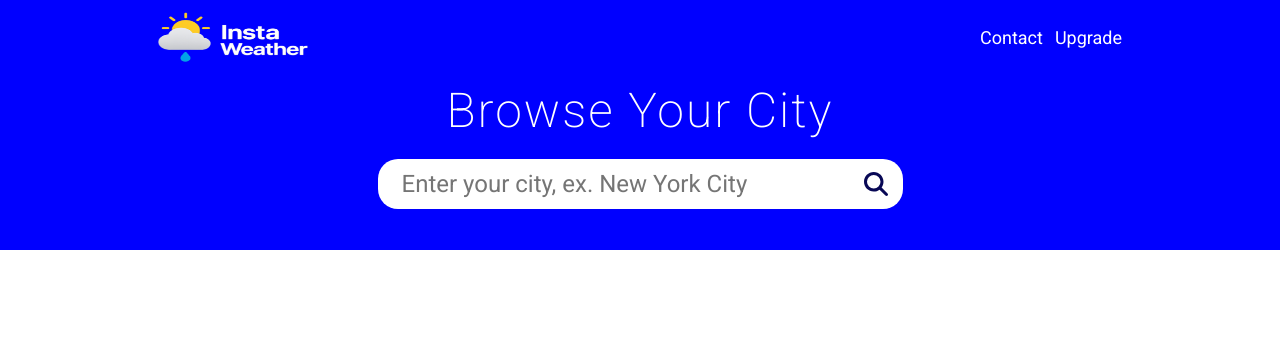
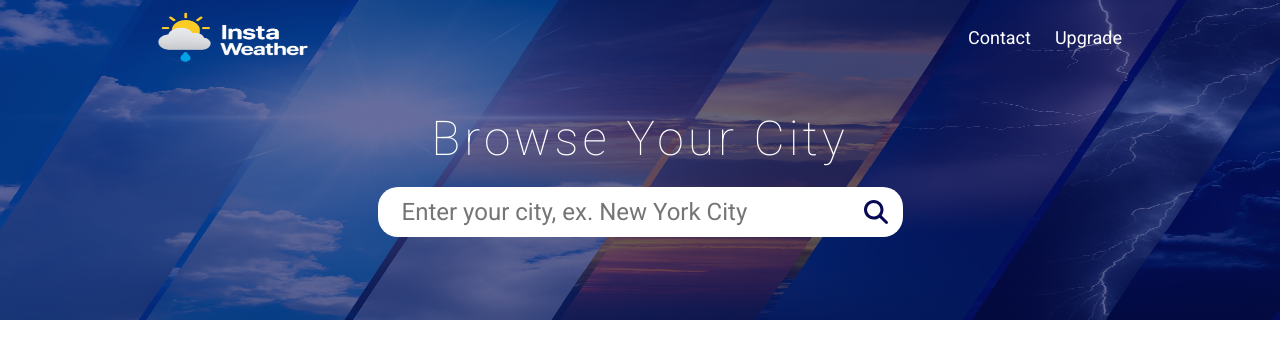
Before and after one commit to davidsaleh03/weather-project, a React (Create React App) app: page / in a window 1280 px wide. Shown: the top 358 px of the page. Built offline with nearby package versions, Linux system fonts and the light colour scheme.

Commit message:
nav top one

```diff
--- a/src/components/NavOne.jsx
+++ b/src/components/NavOne.jsx
@@ -1,10 +1,12 @@
 import React from "react";
 import Logo from "../assets/logo3.png";
+import Background from "../assets/overlay.png";
 import { FontAwesomeIcon } from '@fortawesome/react-fontawesome'
 import { faMagnifyingGlass } from '@fortawesome/free-solid-svg-icons'
 
 const NavOne = () => {
   return (
+    <>
     <div className='NavOne'>
       <div className="nav__container">
           <div className="nav__top">
@@ -12,8 +14,8 @@ const NavOne = () => {
               <img src={Logo} alt="" />
             </figure>
             <ul className="nav__top--right">
-              <li className="top__right--item">Contact</li>
-              <li className="top__right--item item--2">Upgrade</li>
+              <li className="top__right--item link__hover-effect">Contact</li>
+              <li className="top__right--item item--2 link__hover-effect">Upgrade</li>
             </ul>
           </div>
           <div className="nav__middle">
@@ -31,7 +33,10 @@ const NavOne = () => {
             </form>
           </div>
       </div>
+      <img src={Background} alt="" className="background__nav" />
+      <div className="background__color"></div>
     </div>
+    </>
   );
 };
 
--- a/src/index.css
+++ b/src/index.css
@@ -18,13 +18,14 @@ NAV BAR
 */
 
 .NavOne {
-  background-color: blue;
   width: 100%;
-  height: 250px;
+  height: 320px;
   position: absolute;
   top: 0;
   left: 0;
   overflow: hidden;
+  background-color: rgba(6, 17, 97, 0.608);
+  z-index: 1000000;
 }
 
 .nav__container {
@@ -33,11 +34,13 @@ NAV BAR
   display: flex;
   flex-direction: column;
   padding: 12px 18px;
+  z-index: 1000000;
 }
 
 .nav__logo {
   width: 150px;
   height: 50px;
+  z-index: 1000000;
 }
 
 .nav__logo img {
@@ -49,7 +52,8 @@ NAV BAR
   display: flex;
   justify-content: space-between;
   align-items: center;
-  margin-bottom: 20px;
+  margin-bottom: 48px;
+    z-index: 1000000;
 }
 
 .nav__middle {
@@ -57,6 +61,7 @@ NAV BAR
   flex-direction: column;
   justify-content: center;
   align-items: center;
+    z-index: 1000000;
 }
 
 .nav__top--right {
@@ -68,16 +73,17 @@ NAV BAR
     font-size: 18px;
     font-weight: 400;
     color: #fff;
+    cursor: not-allowed;
 }
 
 .top__right--item:first-child {
-  margin-right: 12px;
+  margin-right: 24px;
 }
 
 .nav__middle--title {
   font-size: 48px;
-  font-weight: 200;
-  letter-spacing: 2px;
+  font-weight: 100;
+  letter-spacing: 4px;
   color: #fff;
   margin-bottom: 20px;
 }
@@ -131,6 +137,47 @@ NAV BAR
   box-shadow: none;
 }
 
+.link__hover-effect {
+    position: relative;
+}
+
+.link__hover-effect:after {
+    content: "";
+    position: absolute;
+    background-color: white;
+    bottom: -3px;
+    height: 3px;
+    width: 0%;
+    right: 0;
+    transition: all 300ms ease;
+}
+
+.link__hover-effect:hover:after {
+    left: 0;
+    width: 100%;
+}
+
+.background__nav {
+  position: absolute;
+  width: 100%;
+  height: 100%;
+  top: 50%;
+  left: 50%;
+  transform: translate(-50%, -50%);
+  z-index: 1;
+}
+
+.background__color {
+  position: absolute;
+  width: 100%;
+  height: 100%;
+  top: 50%;
+  left: 50%;
+  transform: translate(-50%, -50%);
+  background-color: rgba(6, 17, 97, 0.608);
+  z-index: 1;
+}
+
 @media(max-width: 1040px) {
   .nav__container {
     max-width: 800px;
@@ -144,4 +191,7 @@ NAV BAR
   .nav__search--bar {
     width: 400px;
   }
+  .nav__top {
+    margin-bottom: 64px;
+  }
 }
```
